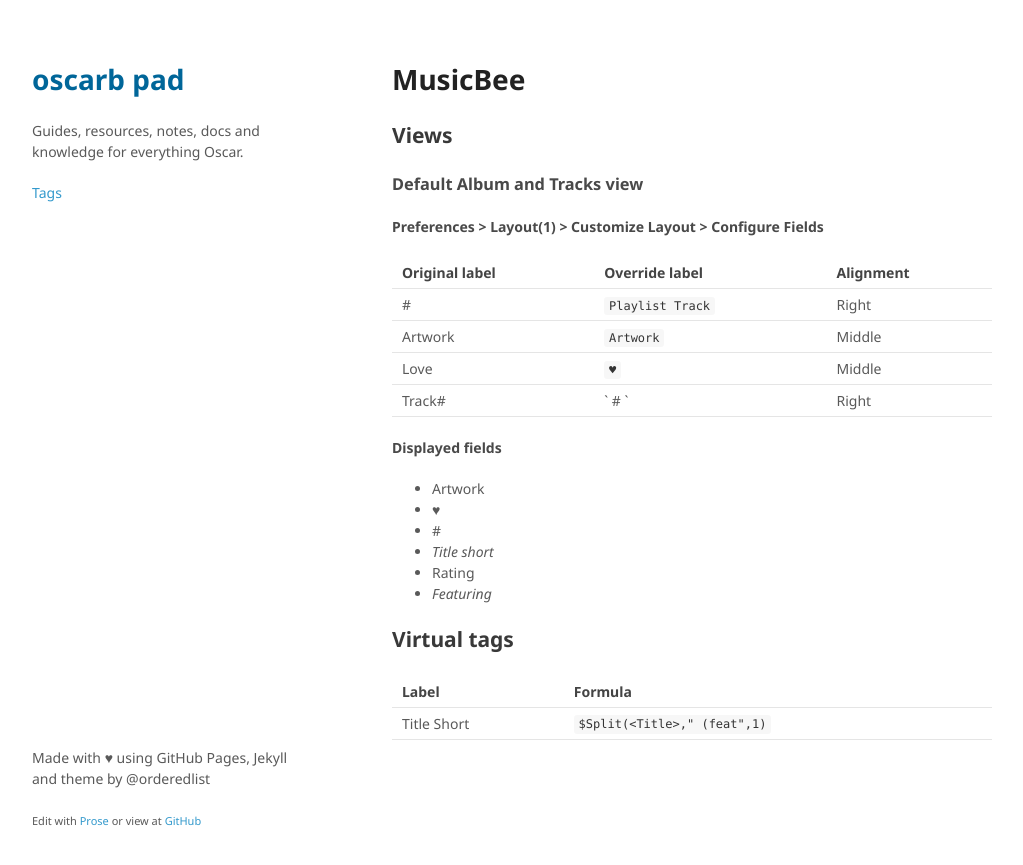
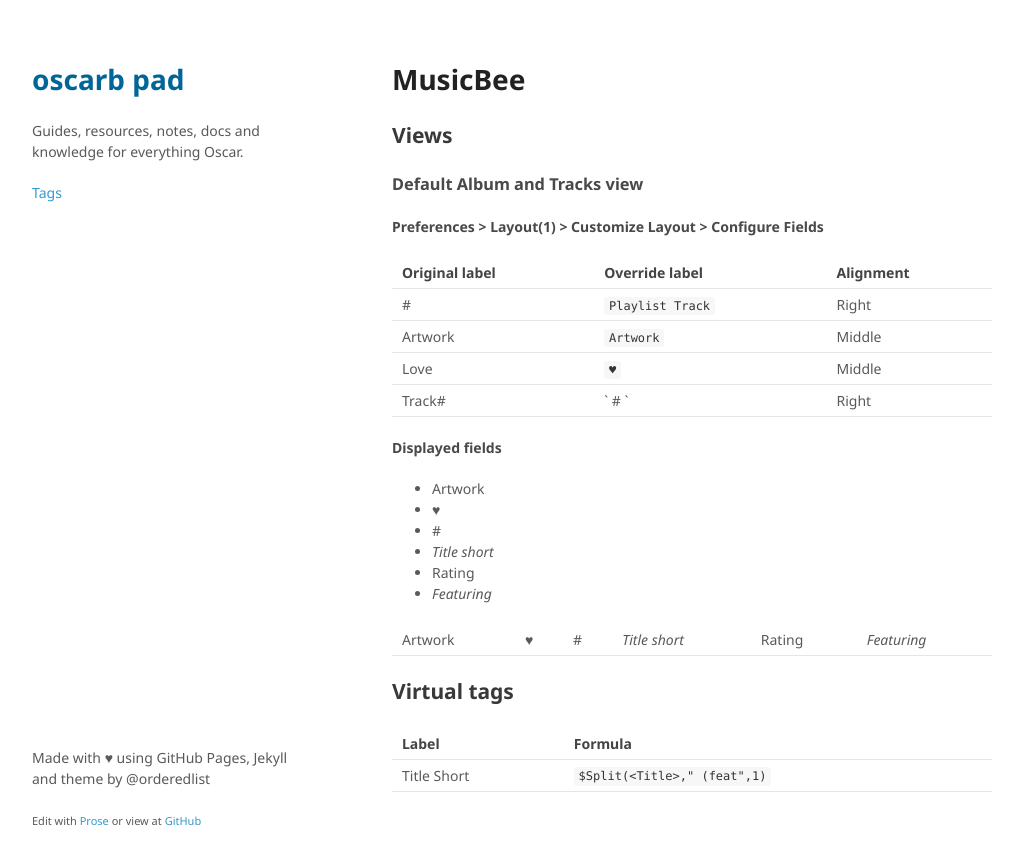
Before and after one commit to oscarb/pad, a Jekyll site: the page built from _docs/musicbee.md, in a window 1280 px wide. Shown: the top 865 px of the page, without its empty margins (128-1151 px from the left). Built offline with Jekyll 4.4.1, drawn with Linux system fonts in a browser that asks for light colours.

Commit message:
Updated musicbee.md

```diff
--- a/_docs/musicbee.md
+++ b/_docs/musicbee.md
@@ -30,6 +30,9 @@ Track#         | ` # `            | Right
 - _Featuring_
 
 
+Artwork | ♥ | # | _Title short_ | Rating | _Featuring_
+
+
 ## Virtual tags
 
 Label | Formula
```
